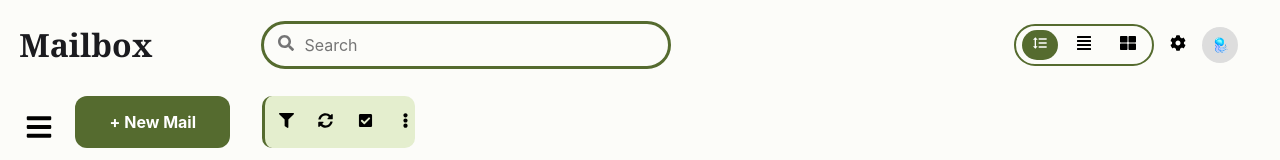
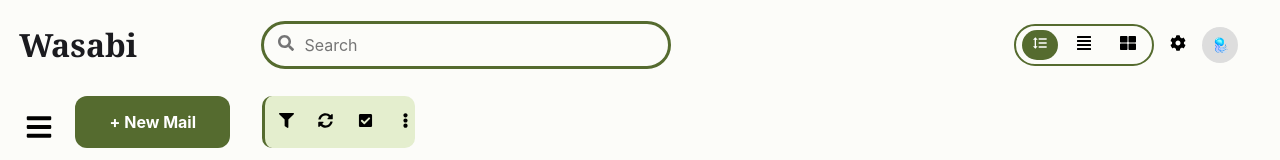
Before and after one commit to suppixie/mailbox, a React (Create React App) app: page / in a window 1280 px wide. Shown: the top 160 px of the page. Built offline with nearby package versions, Linux system fonts and the light colour scheme.

Commit message:
chnaged name

```diff
--- a/src/App.js
+++ b/src/App.js
@@ -164,7 +164,7 @@ export default function App() {
     <div className="app-frame">
       <header className="topbar">
         <div className="brand">
-          <span className="logo">Mailbox</span>
+          <span className="logo">Wasabi</span>
         </div>
         <div className="search">
           <span className="icon">{React.createElement(FaSearch)}</span>
--- a/src/components/InboxViews/InboxGrid.css
+++ b/src/components/InboxViews/InboxGrid.css
@@ -144,6 +144,7 @@ font-size: medium;}
     color: black;
 }
 .card .time{
+    padding-top:0.5vh;
     font-size: 10px;
     color: var(--muted);
     align-items: center;
--- a/src/components/Sidebar/Sidebar.css
+++ b/src/components/Sidebar/Sidebar.css
@@ -19,7 +19,7 @@
   overflow-x:hidden;
   overflow-y: scroll;
   border-radius: 10px;
-  scrollbar-width: thin;
+  scrollbar-width: none;
   scrollbar-color: #9d9d9d9d #f5f1ff;
   /* scroll-behavior: smooth; */
 }
```
